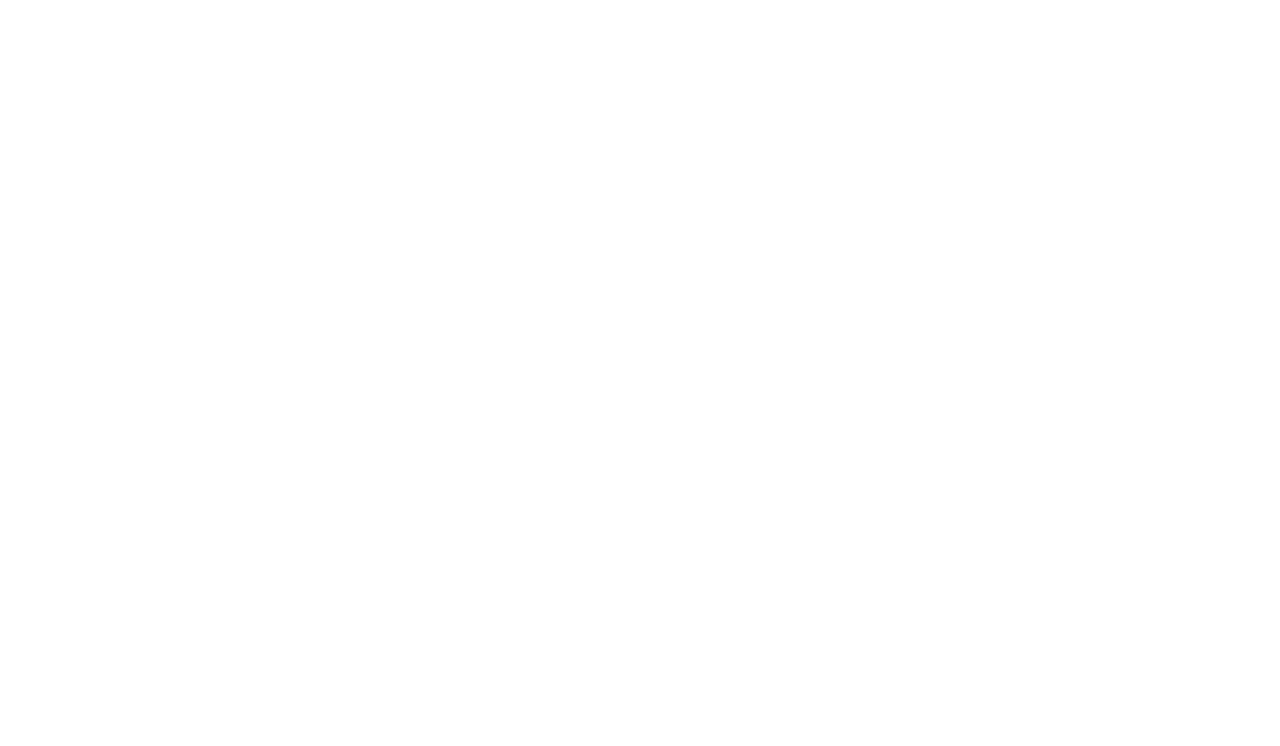
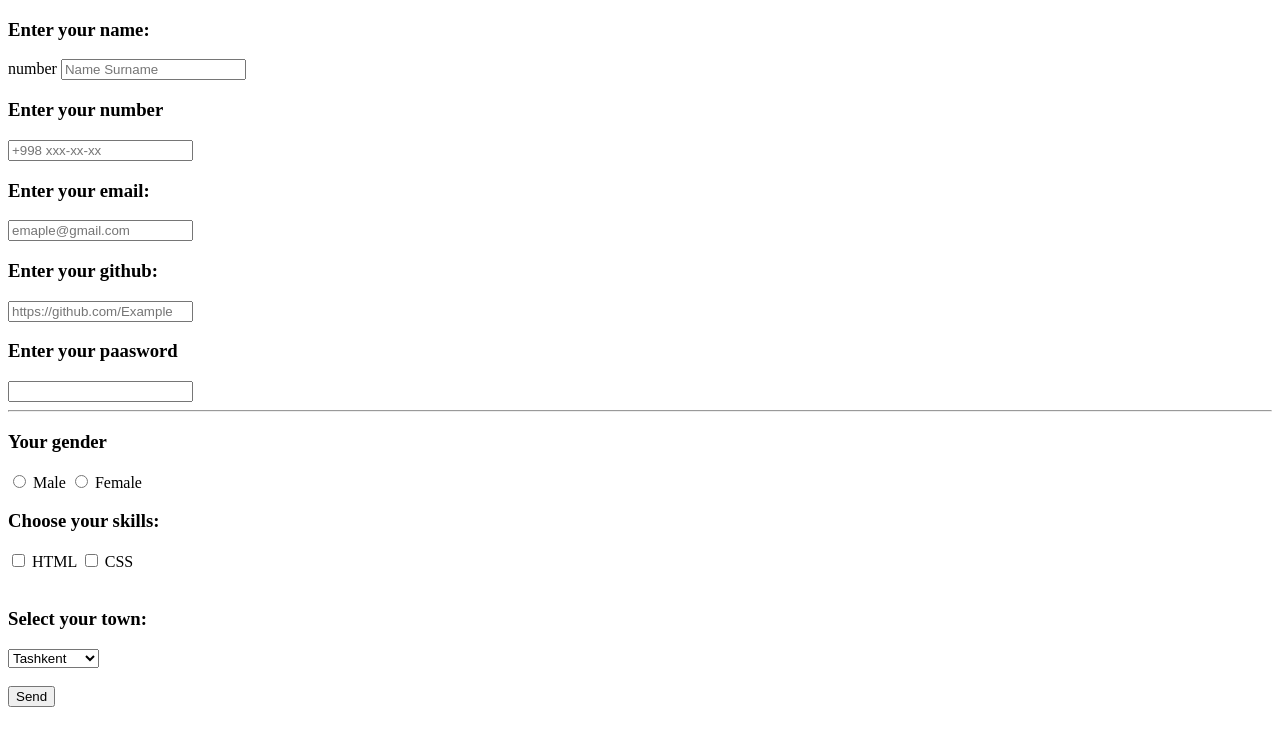
Before and after one commit to AndyMagwayer/HTML-FORMS, a plain HTML site: page index.html in a window 1280 px wide. Drawn offline with Linux system fonts and the light colour scheme.

Commit message:
created html form

```diff
--- a/index.html
+++ b/index.html
@@ -10,5 +10,62 @@
 </head>
 <body>
 
+    <form action="">
+    <h3>Enter your name:</h3>
+    <label for="">number</label>
+    <input type="" placeholder="Name Surname" required minlength="5">
+
+    <h3>Enter your number</h3>
+    <input type="number" placeholder="+998 xxx-xx-xx" required minlength="5" maxlength="20">
+
+
+    <h3>Enter your email:</h3>
+    <input type="email" placeholder="emaple@gmail.com" required>
+
+    <h3>Enter your github:</h3>
+    <input type="url" placeholder="https://github.com/Example" required>
+
+    <h3>Enter your paasword</h3>
+    <input type="password" required>
+
+    <hr>
+
+<h3>Your gender</h3>
+<input type="radio" id="m" name="gender">
+<label for="m">Male</label>
+
+<input type="radio"    id="F" name="gender">
+<label for="F">Female</label>
+
+<h3>Choose your skills:</h3>
+<input type="checkbox" id="HTML">
+<label for="html">HTML</label >
+
+    <input type="checkbox" id="CSS">
+<label for="css">CSS</label >
+
+    <br>
+    <br>
+
+    <h3>Select your town:</h3>
+    <select name="" id="">
+    <option value="">Tashkent</option>
+    <option value="">Samarkand</option>
+    <option value="">Bukhara</option>
+    <option value="">Fergana</option>
+
+
+    </select>
+
+
+    <br>
+    <br>
+
+    <button>Send</button>
+
+
+
+    </form>
+
 </body>
 </html>
```
